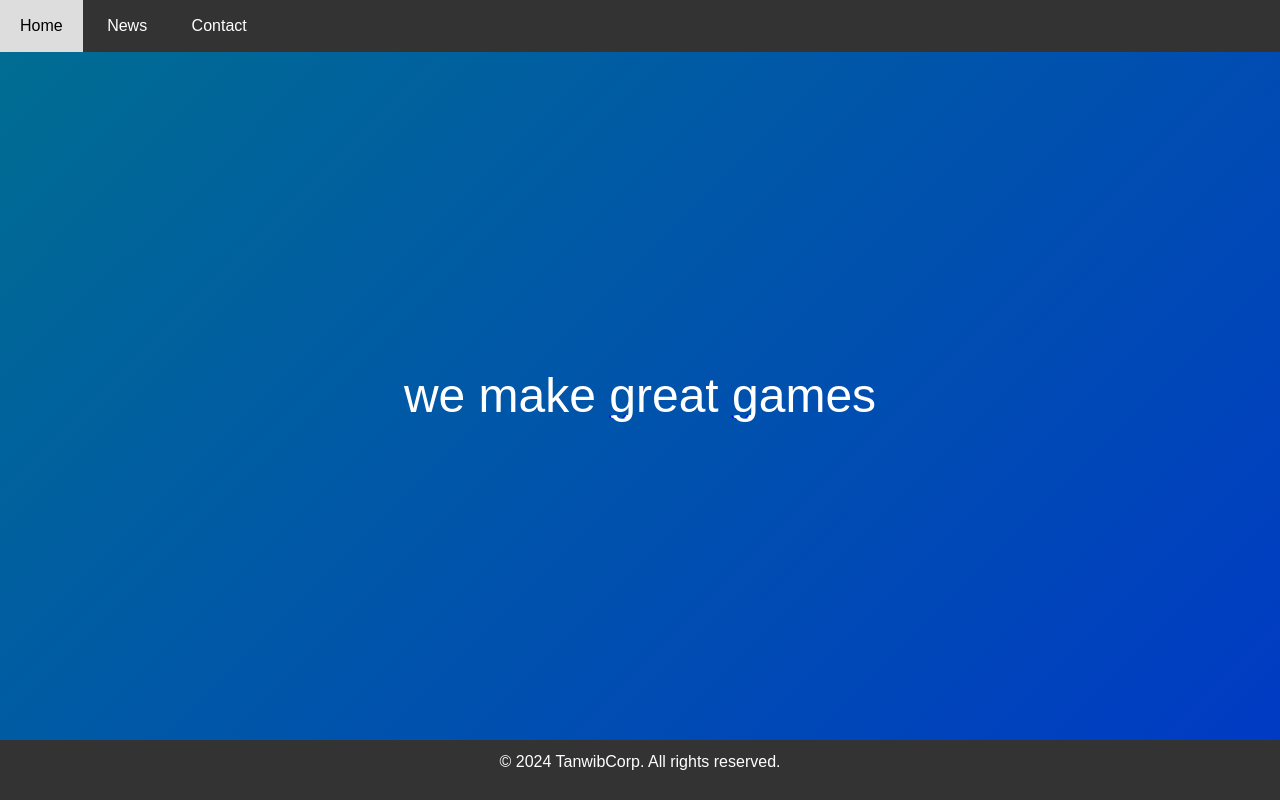
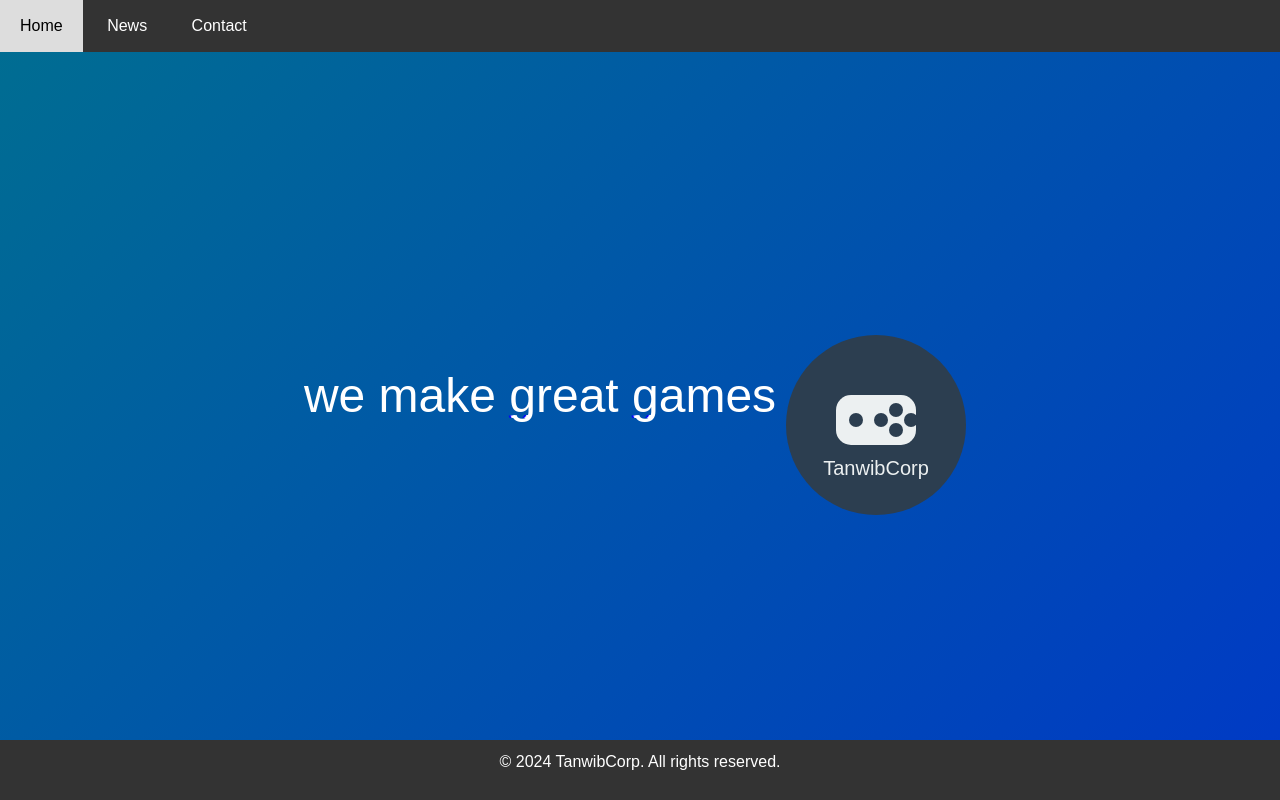
Before and after one commit to TanwibCorp/TanwibCorp.github.io, a plain HTML site: page index.html in a window 1280 px wide. Shown: the top 800 px of the page. Drawn offline with nearby package versions, Linux system fonts and the light colour scheme.

Commit message:
Update index.html

```diff
--- a/index.html
+++ b/index.html
@@ -149,7 +149,31 @@
 
     <div id="home" class="full-screen">
         <h1 class="glitch">we make great games</h1>
+        <!-- Embedding SVG Logo -->
+        <div style="text-align: center; margin-top: 50px;">
+            <svg width="200" height="200" xmlns="http://www.w3.org/2000/svg">
+              <!-- Background Circle -->
+              <circle cx="100" cy="100" r="90" fill="#2c3e50" />
+
+              <!-- Controller Body -->
+              <rect x="60" y="70" width="80" height="50" rx="15" ry="15" fill="#ecf0f1" />
+
+              <!-- Left Stick -->
+              <circle cx="80" cy="95" r="7" fill="#2c3e50" />
+
+              <!-- Right Buttons -->
+              <circle cx="120" cy="85" r="7" fill="#2c3e50" />
+              <circle cx="135" cy="95" r="7" fill="#2c3e50" />
+              <circle cx="120" cy="105" r="7" fill="#2c3e50" />
+              <circle cx="105" cy="95" r="7" fill="#2c3e50" />
+
+              <!-- Company Name -->
+              <text x="100" y="150" font-family="Arial" font-size="20" fill="#ecf0f1" text-anchor="middle">TanwibCorp</text>
+            </svg>
+        </div>
     </div>
+
+
 
     <section id="news" class="section">
         <div class="container">
```
